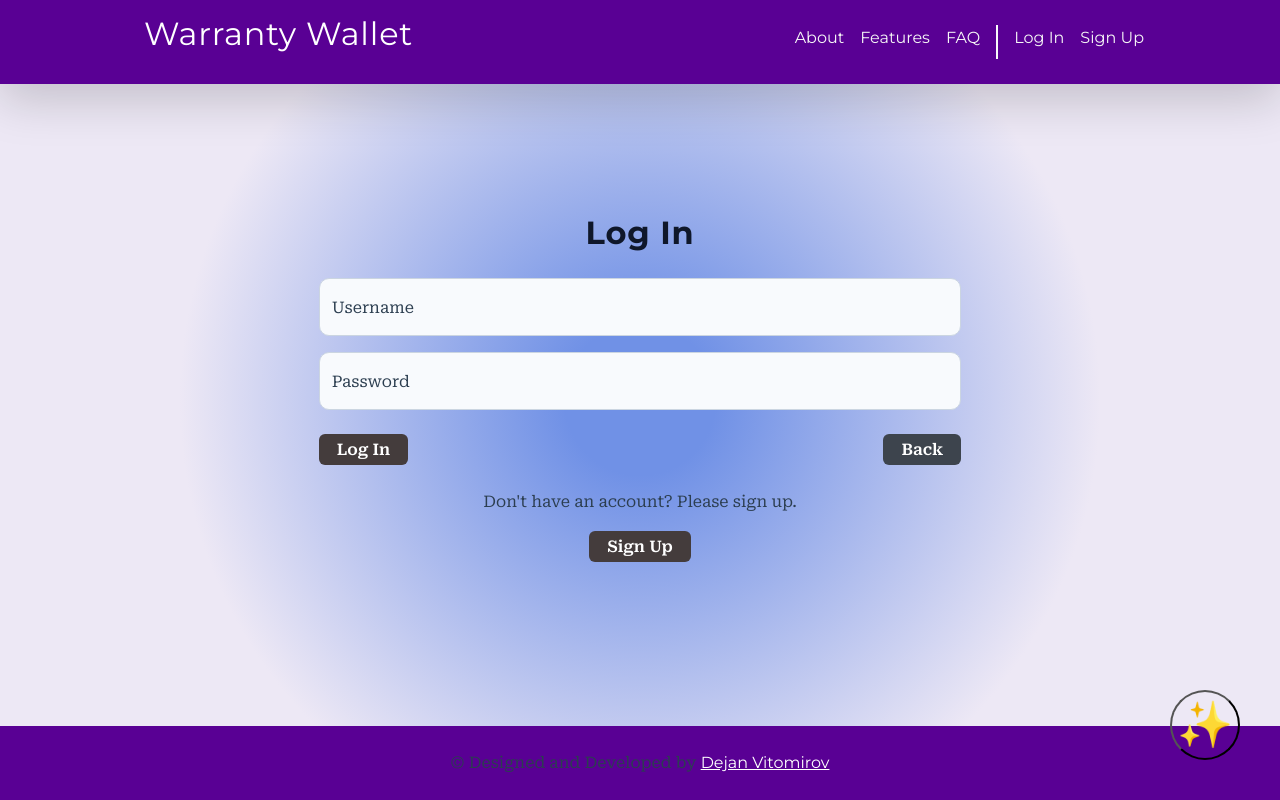
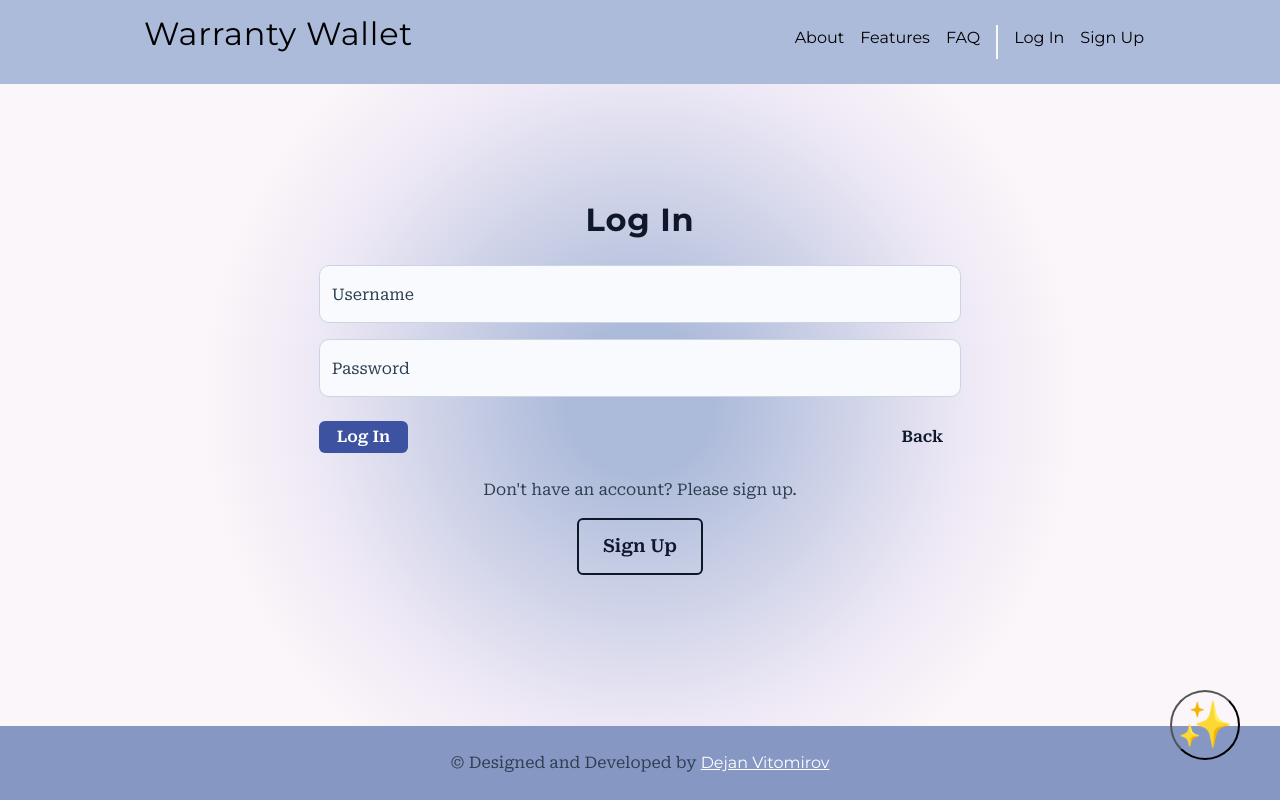
Before and after one commit to Vitomirov/warranty-wallet, a React (Vite) app in the folder src/frontend/: page /login in a window 1280 px wide. Built offline with nearby package versions, Linux system fonts and the light colour scheme.

Commit message:
colors adjustment

```diff
--- a/src/frontend/features/auth/LogIn.jsx
+++ b/src/frontend/features/auth/LogIn.jsx
@@ -74,7 +74,7 @@ function LogIn() {
               <p>Don't have an account? Please sign up.</p>
               <Button
                 type="button"
-                variant="primary"
+                variant="hero-secondary"
                 onClick={() => navigate("/signup")}
               >
                 Sign Up
--- a/src/frontend/features/auth/SignUp.jsx
+++ b/src/frontend/features/auth/SignUp.jsx
@@ -142,7 +142,7 @@ function SignUp() {
               <p>Already have an account? Please log in.</p>
               <Button
                 type="button"
-                variant="primary"
+                variant="hero-primary"
                 onClick={() => navigate("/login")}
               >
                 Log In
--- a/src/frontend/layout/Header.jsx
+++ b/src/frontend/layout/Header.jsx
@@ -21,7 +21,7 @@ function Header() {
       expanded={expanded}
       onToggle={toggleExpanded}
       collapseOnSelect
-      className="header shadow-lg w-100 fixed-top"
+      className="header w-100 fixed-top"
     >
       <Container
         fluid
--- a/src/frontend/pages/FAQ.jsx
+++ b/src/frontend/pages/FAQ.jsx
@@ -68,7 +68,7 @@ const FAQ = () => {
                 {/* Animated answer */}
                 <motion.div
                   id={`faq-answer-${index}`}
-                  className="px-4 pb-3 roboto-serif fs-5 text-muted"
+                  className="px-4 pb-3 fs-4 text-muted"
                   initial={{ opacity: 0, height: 0 }}
                   animate={
                     activeQuestion === index
--- a/src/frontend/styles/_variables.scss
+++ b/src/frontend/styles/_variables.scss
@@ -9,12 +9,11 @@ $textColor: #2c3e50;
 
 
 
-$marketing-background: radial-gradient(circle,rgba(112, 145, 230, 1) 10%, rgba(237, 232, 245, 1) 61%);
+$marketing-background:  radial-gradient(circle,rgba(173, 187, 218, 1) 10%, rgba(237, 232, 245, 1) 43%, rgba(251, 246, 249, 1) 58%);
 
+$marketing-header: #ADBBDA;
 
-$marketing-header: $yellow;
-
-$marketing-footer: $yellow;
+$marketing-footer: #8697C4;
 
 
 $app-background: radial-gradient(circle,rgba(218, 215, 205, 1) 0%, rgba(163, 177, 138, 1) 35%, rgba(88, 129, 87, 1) 100%);
--- a/src/frontend/styles/components/_ai-chat.scss
+++ b/src/frontend/styles/components/_ai-chat.scss
@@ -96,18 +96,18 @@
 }
 
 .ai-chat-header {
-  background: linear-gradient(90deg, #3B82F6, #1E3A8A);
+  background: #EDE8F5;
   color: #fff;
   padding: 1rem;
   font-weight: 600;
-  font-size: 1rem;
+  font-size: 0.5rem;
   display: flex;
   justify-content: space-between;
   align-items: center;
 
   .btn-close-chat {
     font-size: 1.5rem;
-    color: #fff;
+    color: #000000;
     opacity: 0.8;
     background: none;
     border: none;
@@ -157,14 +157,14 @@
     resize: none;
     min-height: 60px;
     max-height: 120px;
-    border: 1px solid #CBD5E1;
+    border: 1px solid #740f0f;
     border-radius: 10px;
     padding: 0.6rem;
     font-size: 0.95rem;
   }
 
   .btn-submit-chat {
-    background: linear-gradient(90deg, #1E3A8A, #3B82F6);
+    background: #8697C4;
     color: variables.$lightGrayBlue;
     border: none;
     padding: 0.7rem;
@@ -174,12 +174,12 @@
     transition: all 0.2s ease-in-out;
 
     &:hover {
-      background: linear-gradient(90deg, #1E3A8A, #3B82F6);
+      background: #e67070;
       box-shadow: 0 4px 12px variables.$richNavy;
     }
 
     &:disabled {
-      background: #93C5FD;
+      background: #ADBBDA;
       cursor: not-allowed;
     }
   }
--- a/src/frontend/styles/components/_button.scss
+++ b/src/frontend/styles/components/_button.scss
@@ -43,22 +43,24 @@
 // Button Variants
 // Primary: The main action button, the star of the show
 .button--primary, .button--success {
-  background: rgb(68, 60, 60);
+    background-color: #3D52A0;
   color: variables.$white;
 
   &:hover {
-    background: rgb(71, 71, 31);
+    background-color: #7091E6;
+
   }
 
 }
 
 // Secondary: A slightly less important action
 .button--secondary {
-  background: variables.$neutralGray;
-  color: variables.$white;
+  background-color: transparent;
+  color: variables.$richNavy;
 
   &:hover {
     background-color: lighten(variables.$neutralGray, 10%);
+    color: white;;
   }
 
   &:active {
@@ -139,11 +141,11 @@
 .button--hero-primary {
   font-size: 18px;
   padding: 12px 24px;
-    background-color: variables.$cyanAccent;
+    background-color: #3D52A0;
   color: variables.$white;
 
   &:hover {
-    background-color: lighten(variables.$cyanAccent, 5%);
+    background-color: #7091E6;
     transform: translateY(-1px);
     box-shadow: 0 4px 6px rgba(0, 0, 0, 0.12);
   }
--- a/src/frontend/styles/layout/_header.scss
+++ b/src/frontend/styles/layout/_header.scss
@@ -1,7 +1,7 @@
 @use '../variables';
 
-.header {
-  box-shadow: 0 4px 6px rgba(0, 0, 0, 0.2);
+.header{
+  color: black;
 }
 
 /* Desktop separator (vertical) */
--- a/src/frontend/styles/layout/_navbar.scss
+++ b/src/frontend/styles/layout/_navbar.scss
@@ -1,16 +1,4 @@
 @use '../variables';
-
-/* .navbar {
-  background-color: variables.$richNavy;
-  min-height: 100px;
-  padding-top: 1rem;
-  padding-bottom: 1rem;
-
-  img {
-    height: 70px;
-    width: auto;
-  }
-} */
 
 // Navigation links
 .navbar .nav-link {
@@ -23,6 +11,6 @@
   }
 
   &.active {
-    color: variables.$white;
+    color: black;
   }
 }
--- a/src/frontend/styles/pages/_faq.scss
+++ b/src/frontend/styles/pages/_faq.scss
@@ -4,6 +4,7 @@
   border: none;
   -webkit-tap-highlight-color: transparent;
   transition: box-shadow 0.3s ease, transform 0.2s ease;
+  background-color: #EDE8F5;
 
   &:focus,
   &:focus-visible,
--- a/src/frontend/styles/themes/_marketing-theme.scss
+++ b/src/frontend/styles/themes/_marketing-theme.scss
@@ -6,6 +6,7 @@
 
   .header {
     background: variables.$marketing-header;
+    color: black;
   }
 
   .footer {
@@ -17,7 +18,7 @@
   }
 
   .navbar .nav-link {
-    color: rgb(247, 247, 247);
+    color: rgb(0, 0, 0);
 
     &:hover,
     &:focus,
@@ -37,6 +38,6 @@
 
 
   .logo {
-    color: white;
+    color: rgb(0, 0, 0);
   }
 }
```
